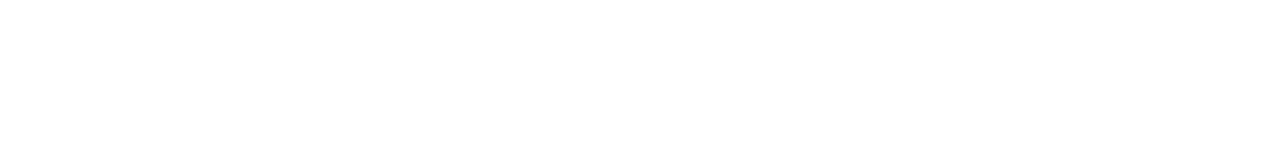
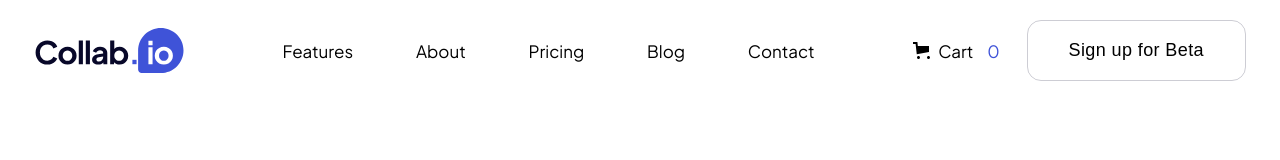
Before and after one commit to remix2021687/LayoutWeb_9, a plain HTML site: page index.html in a window 1280 px wide. Drawn offline with Linux system fonts and the light colour scheme.

Commit message:
add_topnav

```diff
--- a/css/style.css
+++ b/css/style.css
@@ -0,0 +1,55 @@
+@import url('https://fonts.googleapis.com/css2?family=Plus+Jakarta+Sans:ital,wght@0,200;0,300;0,400;0,500;0,600;0,700;0,800;1,200;1,300;1,400;1,500;1,600;1,700;1,800&display=swap');
+
+* {
+    padding: 0;
+    margin: 0;
+}
+
+body {
+    display: flex;
+    flex-direction: column;
+    font-family: 'Plus Jakarta Sans', sans-serif;
+    font-weight: 400;
+}
+
+.topnav {
+    display: flex;
+    flex-direction: row;
+    align-items: center;
+    justify-content: space-around;
+    height: 101px;
+}
+
+.topnav-center a {
+    text-decoration: none;
+    color: black;
+    font-size: 17px;
+    padding: 0 30px;
+}
+
+.topnav-right {
+    display: flex;
+    flex-direction: row;
+}
+
+.topnav-right p {
+    display: flex;
+    flex-direction: row;
+    align-items: center;
+    font-size: 17px;
+    margin-right: 27px;
+}
+
+.topnav-right p > img {padding-right: 8px;}
+.topnav-right p > span {padding-left: 14px;}
+
+.topnav-right button {
+    background: none;
+    border: 1px solid rgba(8, 8, 41, 0.2);
+    cursor: pointer;
+    width: 219px;
+    height: 61px;
+    border-radius: 14px;
+    font-size: 18px;
+    letter-spacing: 0.4px;
+}
--- a/index.html
+++ b/index.html
@@ -8,7 +8,20 @@
     <title>LayoutWeb_9</title>
 </head>
 <body>
-
+    <nav class="topnav">
+        <img src="img/logo.svg" alt="">
+        <div class="topnav-center">
+            <a href="#">Features</a>
+            <a href="#">About</a>
+            <a href="#">Pricing</a>
+            <a href="#">Blog</a>
+            <a href="#">Contact</a>
+        </div>
+        <div class="topnav-right">
+            <p><img src="img/icon-1.svg" alt="">Cart <span style="color: #3F53D8;">0</span></p>
+            <button>Sign up for Beta</button>
+        </div>
+    </nav>
     <script src="js/index.js"></script>
 </body>
 </html>
```
Also changed, not shown: img/icon-1.svg (added), img/logo.svg (added).
